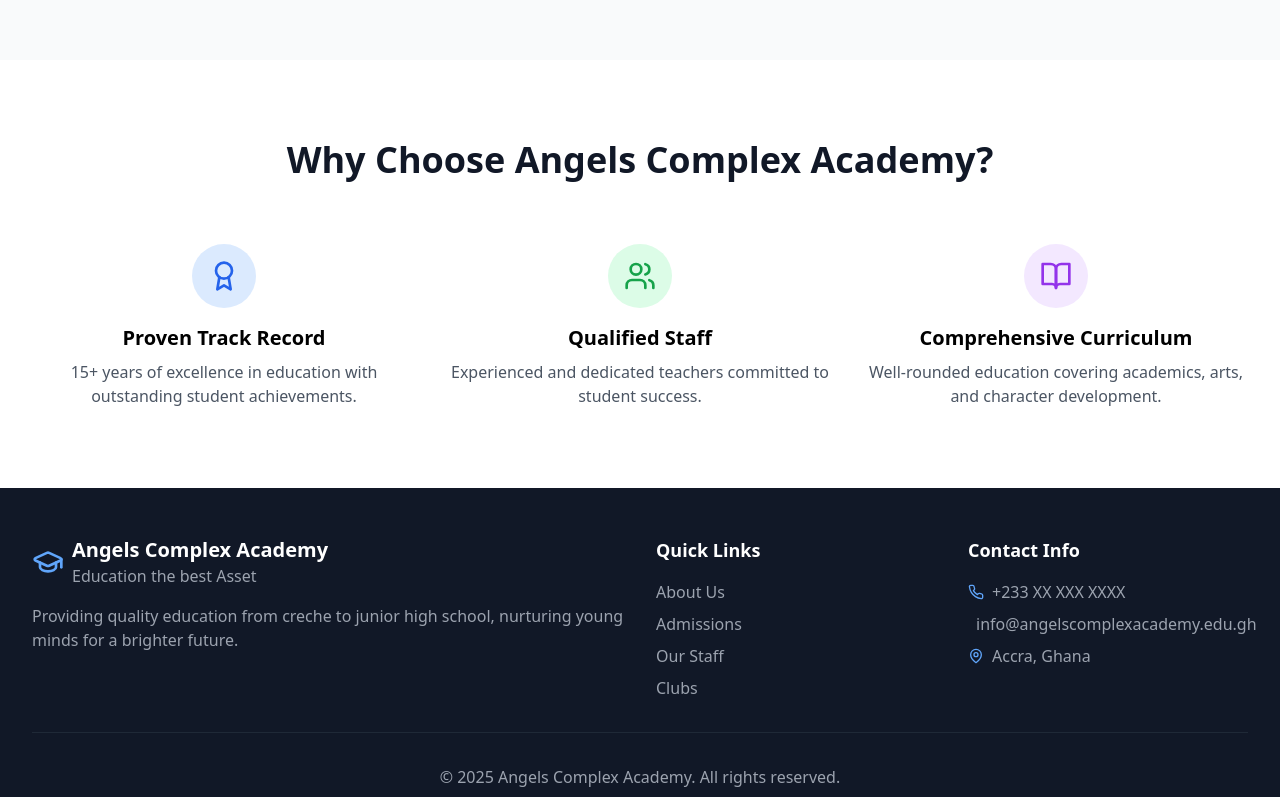
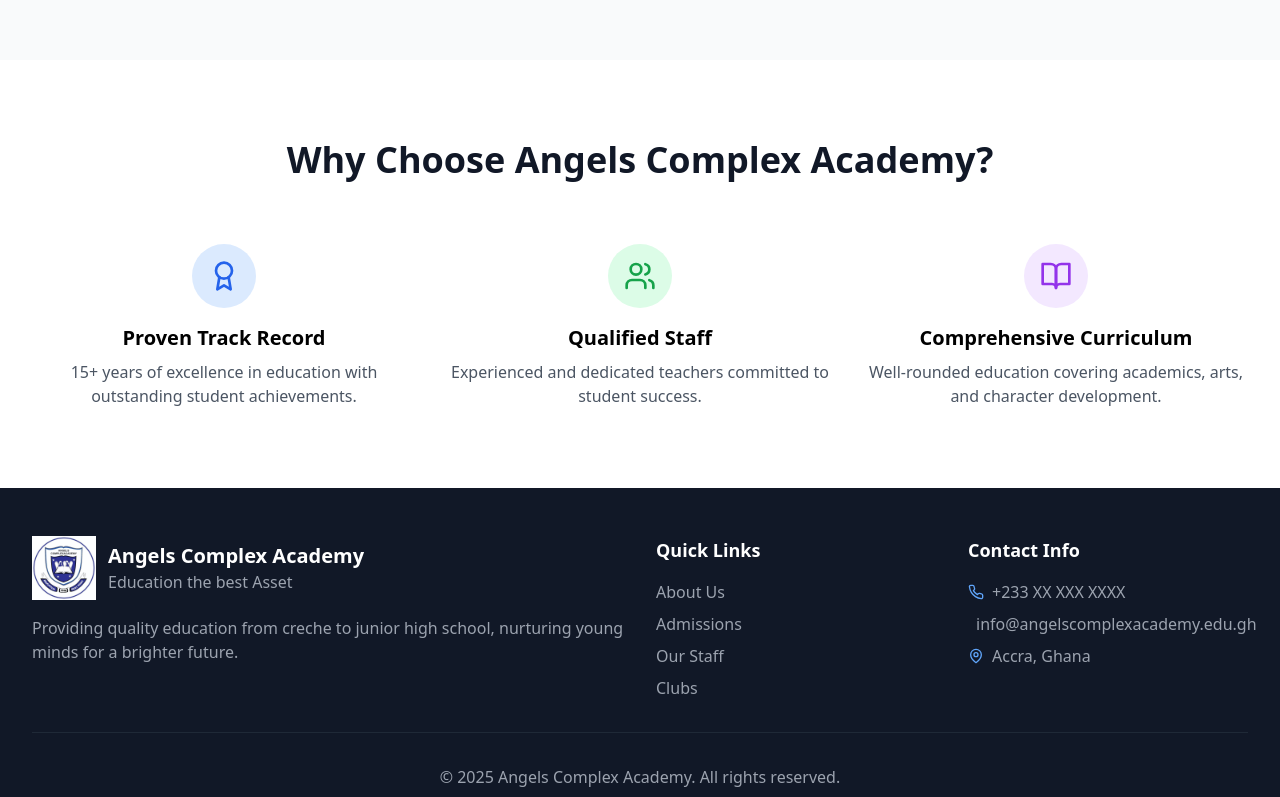
Before and after one commit to steveayisi/ANGEL-COMPLEX-ACADEMY-WEBSITE-, a React (Vite) app: page /about in a window 1280 px wide. Shown: the part 3180-3977 px from the top of the page. Built offline with nearby package versions, Linux system fonts and the light colour scheme.

Commit message:
Add logo to footer and remove GraduationCap icon

```diff
--- a/src/components/Layout.tsx
+++ b/src/components/Layout.tsx
@@ -1,6 +1,6 @@
 import React, { useState } from "react";
 import { Link, useLocation } from "react-router-dom";
-import { Menu, X, GraduationCap, Phone, Mail, MapPin } from "lucide-react";
+import { Menu, X, Phone, Mail, MapPin } from "lucide-react";
 import logo from "../assets/logo angels.jpg";
 
 interface LayoutProps {
@@ -109,8 +109,12 @@ const Layout: React.FC<LayoutProps> = ({ children }) => {
         <div className="max-w-7xl mx-auto px-4 sm:px-6 lg:px-8 py-12">
           <div className="grid grid-cols-1 md:grid-cols-4 gap-8">
             <div className="col-span-1 md:col-span-2">
-              <div className="flex items-center space-x-2 mb-4">
-                <GraduationCap className="h-8 w-8 text-blue-400" />
+              <div className="flex items-center space-x-3 mb-4">
+                <img
+                  src={logo}
+                  alt="Angels Complex Academy Logo"
+                  className="h-16 w-auto"
+                />
                 <div>
                   <h3 className="text-xl font-bold">Angels Complex Academy</h3>
                   <p className="text-gray-400">Education the best Asset</p>
--- a/src/pages/About.tsx
+++ b/src/pages/About.tsx
@@ -14,19 +14,19 @@ import angelsPic from "../assets/angelspic.jpg";
 const About = () => {
   const achievements = [
     {
-      year: "1999",
+      year: "1993",
       title: "School Founded",
       description:
         "Angels Complex Academy was established with a vision to provide quality education.",
     },
     {
-      year: "2015",
+      year: "2005",
       title: "Expansion",
       description:
         "Added junior high school program to serve students through JHS 3.",
     },
     {
-      year: "2018",
+      year: "2017",
       title: "Recognition",
       description:
         "Received excellence award for outstanding academic performance.",
@@ -80,9 +80,9 @@ const About = () => {
           className="absolute inset-0 w-full h-full"
           style={{
             backgroundImage: `url(${angelsPic})`,
-            backgroundSize: 'cover',
-            backgroundPosition: 'center',
-            backgroundRepeat: 'no-repeat'
+            backgroundSize: "cover",
+            backgroundPosition: "center",
+            backgroundRepeat: "no-repeat",
           }}
         >
           {/* Dark Overlay */}
```
